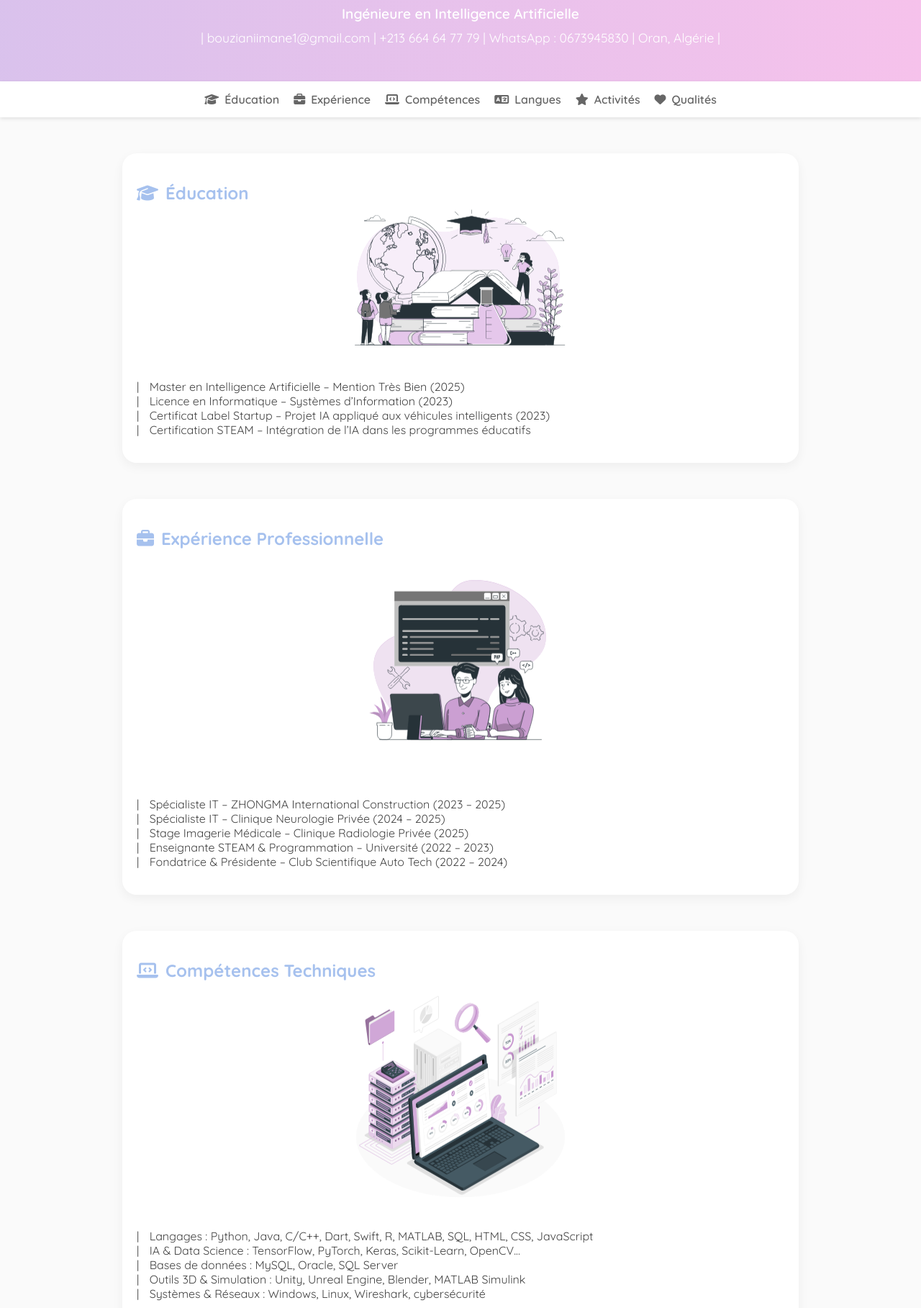
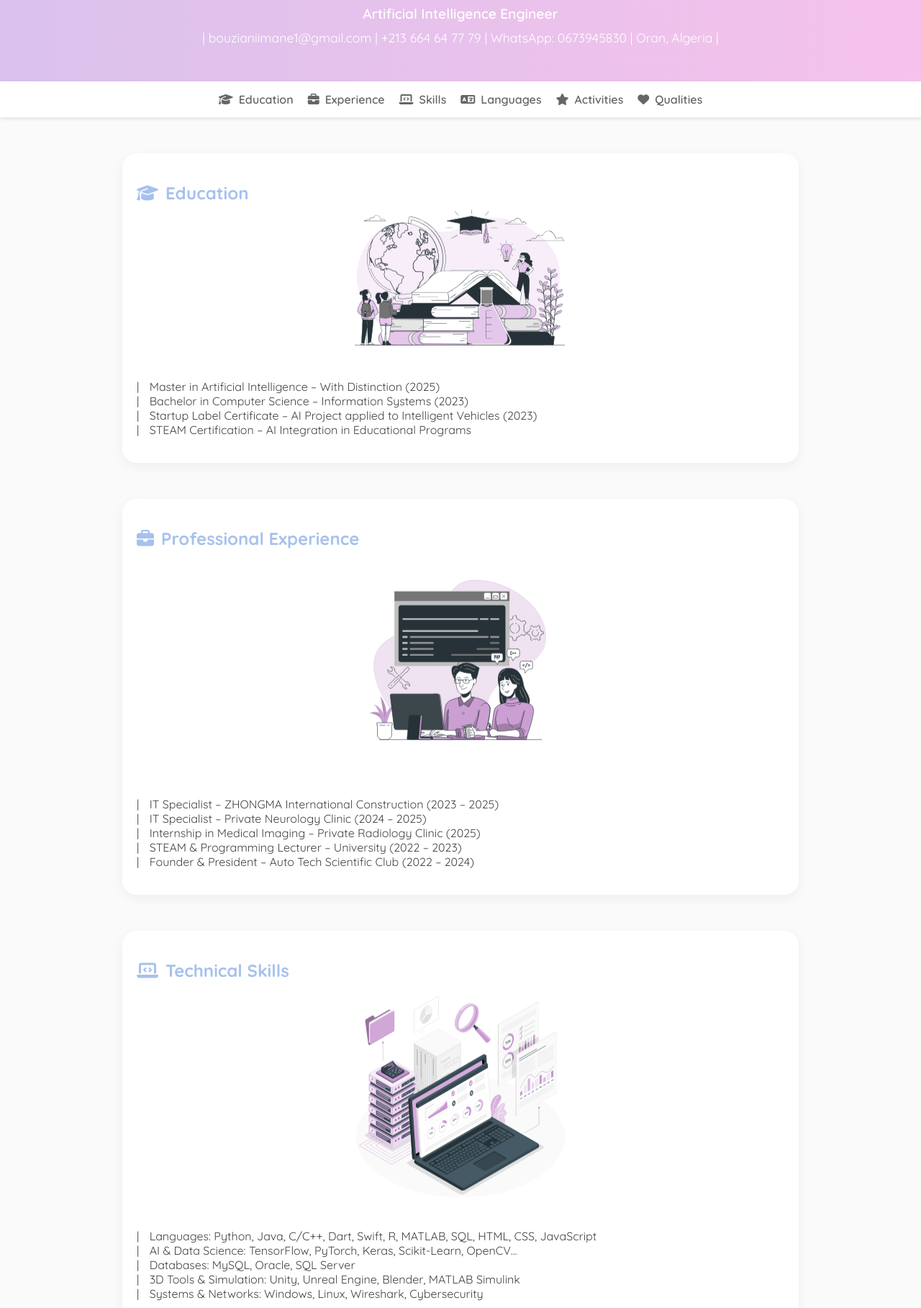
Before and after one commit to BOUZIANIIMANE/MY-CV, a plain HTML site: page index.html in a window 1280 px wide. Shown: the part 103-1920 px from the top of the page at 72% size. Drawn offline with nearby package versions, Linux system fonts and the light colour scheme.

Commit message:
Update index.html

```diff
--- a/index.html
+++ b/index.html
@@ -1,5 +1,5 @@
 <!DOCTYPE html>
-<html lang="fr">
+<html lang="en">
 <head>
   <meta charset="UTF-8">
   <meta name="viewport" content="width=device-width, initial-scale=1.0">
@@ -109,7 +109,6 @@
       border-radius: 15px;
       animation: floating 4s ease-in-out infinite;
     }
-    /* Animation flottante */
     @keyframes floating {
       0%   { transform: translateY(0px); }
       50%  { transform: translateY(-15px); }
@@ -126,7 +125,6 @@
       border-top-right-radius: 20px;
       animation: fadeIn 1.5s ease-in;
     }
-    /* Bouton retour en haut */
     #topBtn {
       display: none;
       position: fixed;
@@ -143,7 +141,6 @@
       z-index: 999;
     }
     #topBtn:hover { background: #fbc2eb; }
-    /* Texte effet machine à écrire */
     #typing {
       margin-top: 10px;
       font-size: 1.2em;
@@ -155,97 +152,96 @@
   <header>
     <h1>Bouziani Imane</h1>
     <p id="typing"></p>
-    <p>|  bouzianiimane1@gmail.com |  +213 664 64 77 79 | WhatsApp : 0673945830  | Oran, Algérie  |</p>
+    <p>| bouzianiimane1@gmail.com | +213 664 64 77 79 | WhatsApp: 0673945830 | Oran, Algeria |</p>
   </header>
 
   <nav>
-    <a href="#education"><i class="fa-solid fa-graduation-cap"></i> Éducation</a>
-    <a href="#experience"><i class="fa-solid fa-briefcase"></i> Expérience</a>
-    <a href="#skills"><i class="fa-solid fa-laptop-code"></i> Compétences</a>
-    <a href="#languages"><i class="fa-solid fa-language"></i> Langues</a>
-    <a href="#activities"><i class="fa-solid fa-star"></i> Activités</a>
-    <a href="#qualities"><i class="fa-solid fa-heart"></i> Qualités</a>
+    <a href="#education"><i class="fa-solid fa-graduation-cap"></i> Education</a>
+    <a href="#experience"><i class="fa-solid fa-briefcase"></i> Experience</a>
+    <a href="#skills"><i class="fa-solid fa-laptop-code"></i> Skills</a>
+    <a href="#languages"><i class="fa-solid fa-language"></i> Languages</a>
+    <a href="#activities"><i class="fa-solid fa-star"></i> Activities</a>
+    <a href="#qualities"><i class="fa-solid fa-heart"></i> Qualities</a>
   </nav>
 
   <section id="education" data-aos="fade-up">
-    <h2><i class="fa-solid fa-graduation-cap"></i> Éducation</h2>
-    <div class="illustration"><img src="images/college project-bro.svg" alt="Éducation"></div>
+    <h2><i class="fa-solid fa-graduation-cap"></i> Education</h2>
+    <div class="illustration"><img src="images/college project-bro.svg" alt="Education"></div>
     <ul>
-      <li>Master en Intelligence Artificielle – Mention Très Bien (2025)</li>
-      <li>Licence en Informatique – Systèmes d’Information (2023)</li>
-      <li>Certificat Label Startup – Projet IA appliqué aux véhicules intelligents (2023)</li>
-      <li>Certification STEAM – Intégration de l’IA dans les programmes éducatifs</li>
+      <li>Master in Artificial Intelligence – With Distinction (2025)</li>
+      <li>Bachelor in Computer Science – Information Systems (2023)</li>
+      <li>Startup Label Certificate – AI Project applied to Intelligent Vehicles (2023)</li>
+      <li>STEAM Certification – AI Integration in Educational Programs</li>
     </ul>
   </section>
 
   <section id="experience" data-aos="fade-up">
-    <h2><i class="fa-solid fa-briefcase"></i> Expérience Professionnelle</h2>
-    <div class="illustration"><img src="images/Pair programming-bro.svg" alt="Travail"></div>
+    <h2><i class="fa-solid fa-briefcase"></i> Professional Experience</h2>
+    <div class="illustration"><img src="images/Pair programming-bro.svg" alt="Work"></div>
     <ul>
-      <li>Spécialiste IT – ZHONGMA International Construction (2023 – 2025)</li>
-      <li>Spécialiste IT – Clinique Neurologie Privée (2024 – 2025)</li>
-      <li>Stage Imagerie Médicale – Clinique Radiologie Privée (2025)</li>
-      <li>Enseignante STEAM & Programmation – Université (2022 – 2023)</li>
-      <li>Fondatrice & Présidente – Club Scientifique Auto Tech (2022 – 2024)</li>
+      <li>IT Specialist – ZHONGMA International Construction (2023 – 2025)</li>
+      <li>IT Specialist – Private Neurology Clinic (2024 – 2025)</li>
+      <li>Internship in Medical Imaging – Private Radiology Clinic (2025)</li>
+      <li>STEAM & Programming Lecturer – University (2022 – 2023)</li>
+      <li>Founder & President – Auto Tech Scientific Club (2022 – 2024)</li>
     </ul>
   </section>
 
   <section id="skills" data-aos="fade-up">
-    <h2><i class="fa-solid fa-laptop-code"></i> Compétences Techniques</h2>
-    <div class="illustration"><img src="images/Data extraction-amico.svg" alt="Compétences"></div>
+    <h2><i class="fa-solid fa-laptop-code"></i> Technical Skills</h2>
+    <div class="illustration"><img src="images/Data extraction-amico.svg" alt="Skills"></div>
     <ul>
-      <li>Langages : Python, Java, C/C++, Dart, Swift, R, MATLAB, SQL, HTML, CSS, JavaScript</li>
-      <li>IA & Data Science : TensorFlow, PyTorch, Keras, Scikit-Learn, OpenCV...</li>
-      <li>Bases de données : MySQL, Oracle, SQL Server</li>
-      <li>Outils 3D & Simulation : Unity, Unreal Engine, Blender, MATLAB Simulink</li>
-      <li>Systèmes & Réseaux : Windows, Linux, Wireshark, cybersécurité</li>
+      <li>Languages: Python, Java, C/C++, Dart, Swift, R, MATLAB, SQL, HTML, CSS, JavaScript</li>
+      <li>AI & Data Science: TensorFlow, PyTorch, Keras, Scikit-Learn, OpenCV...</li>
+      <li>Databases: MySQL, Oracle, SQL Server</li>
+      <li>3D Tools & Simulation: Unity, Unreal Engine, Blender, MATLAB Simulink</li>
+      <li>Systems & Networks: Windows, Linux, Wireshark, Cybersecurity</li>
     </ul>
   </section>
 
   <section id="languages" data-aos="fade-up">
-    <h2><i class="fa-solid fa-language"></i> Langues</h2>
-    <div class="illustration"><img src="images/Collaboration-bro.svg" alt="Langues"></div>
+    <h2><i class="fa-solid fa-language"></i> Languages</h2>
+    <div class="illustration"><img src="images/Collaboration-bro.svg" alt="Languages"></div>
     <ul>
-      <li>Arabe : Natif</li>
-      <li>Anglais : Avancé</li>
-      <li>Français : Professionnel</li>
+      <li>Arabic: Native</li>
+      <li>English: Advanced</li>
+      <li>French: Professional</li>
     </ul>
   </section>
 
   <section id="activities" data-aos="fade-up">
-    <h2><i class="fa-solid fa-star"></i> Activités & Réalisations</h2>
+    <h2><i class="fa-solid fa-star"></i> Activities & Achievements</h2>
     <div class="illustration">
-      <img src="images/people creating robot-bro.svg" alt="Activités 1">
-      <img src="images/Kids Studying from Home-bro.svg" alt="Activités 2">
-      <img src="images/Doctor-bro.svg" alt="Activités 3">
+      <img src="images/people creating robot-bro.svg" alt="Activity 1">
+      <img src="images/Kids Studying from Home-bro.svg" alt="Activity 2">
+      <img src="images/Doctor-bro.svg" alt="Activity 3">
     </div>
     <ul>
-      <li>Participation à des hackathons internationaux (IA, Robotique, Data Science)</li>
-      <li>Organisation d’ateliers IA & Programmation (STEM & Women in Tech)</li>
-      <li>Développement d’un jeu éducatif 3D</li>
-      <li>Conception de systèmes de diagnostic médical basés sur l’IA</li>
+      <li>Participation in international hackathons (AI, Robotics, Data Science)</li>
+      <li>Organization of AI & Programming workshops (STEM & Women in Tech)</li>
+      <li>Development of an educational 3D game</li>
+      <li>Design of AI-based medical diagnostic systems</li>
     </ul>
   </section>
 
   <section id="qualities" data-aos="fade-up">
-    <h2><i class="fa-solid fa-heart"></i> Qualités Professionnelles</h2>
-    <div class="illustration"><img src="images/Blog post-bro.svg" alt="Qualités"></div>
+    <h2><i class="fa-solid fa-heart"></i> Professional Qualities</h2>
+    <div class="illustration"><img src="images/Blog post-bro.svg" alt="Qualities"></div>
     <ul>
-      <li>Autonome │ Créative │ Rigoureuse │ Dynamique │ Esprit d’équipe │ Analytique</li>
+      <li>Independent │ Creative │ Rigorous │ Dynamic │ Team Spirit │ Analytical</li>
     </ul>
   </section>
 
   <footer>
-    <h3 style="margin-top:20px; color:white; font-weight:600;"> Remerciements</h3>
+    <h3 style="margin-top:20px; color:white; font-weight:600;">Acknowledgments</h3>
     <p style="font-size: 0.9em; margin-top: 8px; opacity: 0.9;">
-      Merci à ma maman et à mon papa pour leur amour et leur soutien infini 🤍
+      Thanks to my mom and dad for their endless love and support 🤍
     </p>
   </footer>
   <footer>
     <p>@ Bouziani Imane.com - 2025</p>
   </footer>
 
-  <!-- Bouton retour en haut -->
   <button id="topBtn"><i class="fa-solid fa-arrow-up"></i></button>
 
   <!-- Scripts -->
@@ -253,8 +249,8 @@
   <script>
     AOS.init({ duration: 1000, once: true });
 
-    // Effet machine à écrire
-    const text = " Ingénieure en Intelligence Artificielle ";
+    // Typing effect
+    const text = " Artificial Intelligence Engineer ";
     let i = 0;
     function typeWriter() {
       if (i < text.length) {
@@ -265,7 +261,7 @@
     }
     typeWriter();
 
-    // Bouton retour en haut
+    // Back to top button
     const btn = document.getElementById("topBtn");
     window.onscroll = () => {
       if (document.documentElement.scrollTop > 200) {
```
